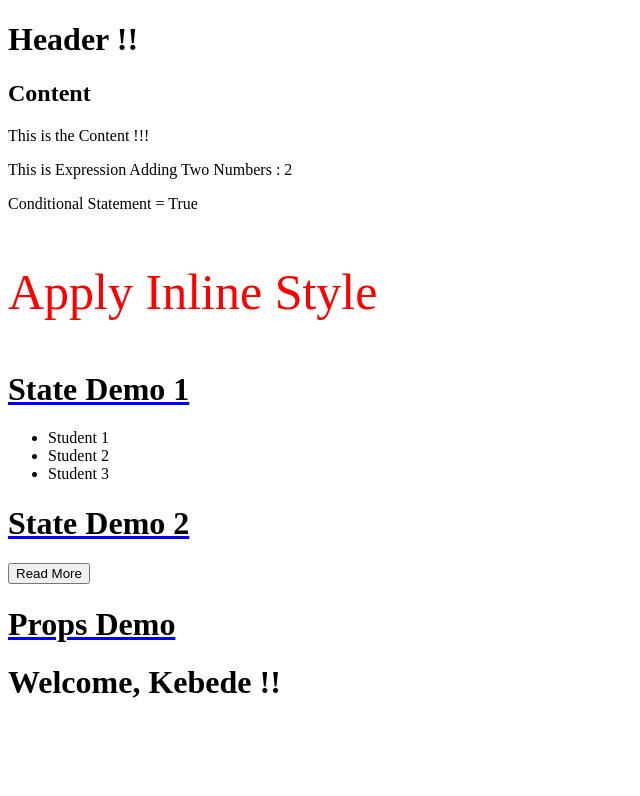
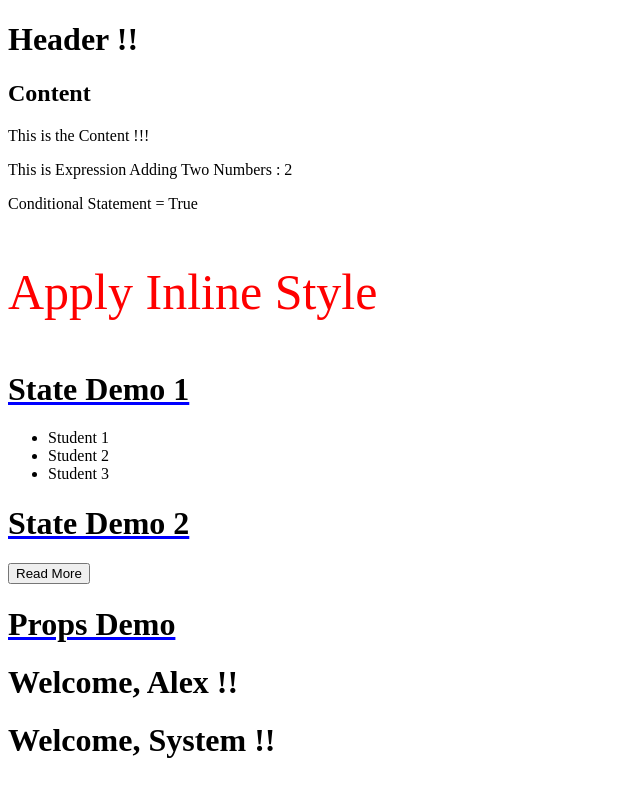
Before and after one commit to fitsumcs/ReactDemo, a React (Create React App) app: page / in a window 1280 px wide. Shown: the top 796 px of the page, without its empty margins (0-640 px from the left). Built offline with nearby package versions, Linux system fonts and the light colour scheme.

Commit message:
Default value for props

```diff
--- a/src/Content.js
+++ b/src/Content.js
@@ -36,11 +36,14 @@ class Content extends React.Component{
 
      {/* Props Demo */}
     <h1 className="UnderLine">Props Demo</h1>
-    <PropsDemo  name = "Kebede"/>
+    <PropsDemo  name = "Alex"/>
+    <PropsDemo  />
    </div>
     )
   }
 
+
+
 }
 
 export default Content;
--- a/src/PropsDemo.js
+++ b/src/PropsDemo.js
@@ -3,6 +3,8 @@ import React from 'react';
 
 
 class PropsDemo extends React.Component{
+
+
 
   render(){
     return(
@@ -14,5 +16,9 @@ class PropsDemo extends React.Component{
 
 }
 
+PropsDemo.defaultProps = {
+  name : "System"
+}
+
 
 export default PropsDemo;
```
Also changed, not shown: 1 other file (tests, documents, lock files or other folders).
